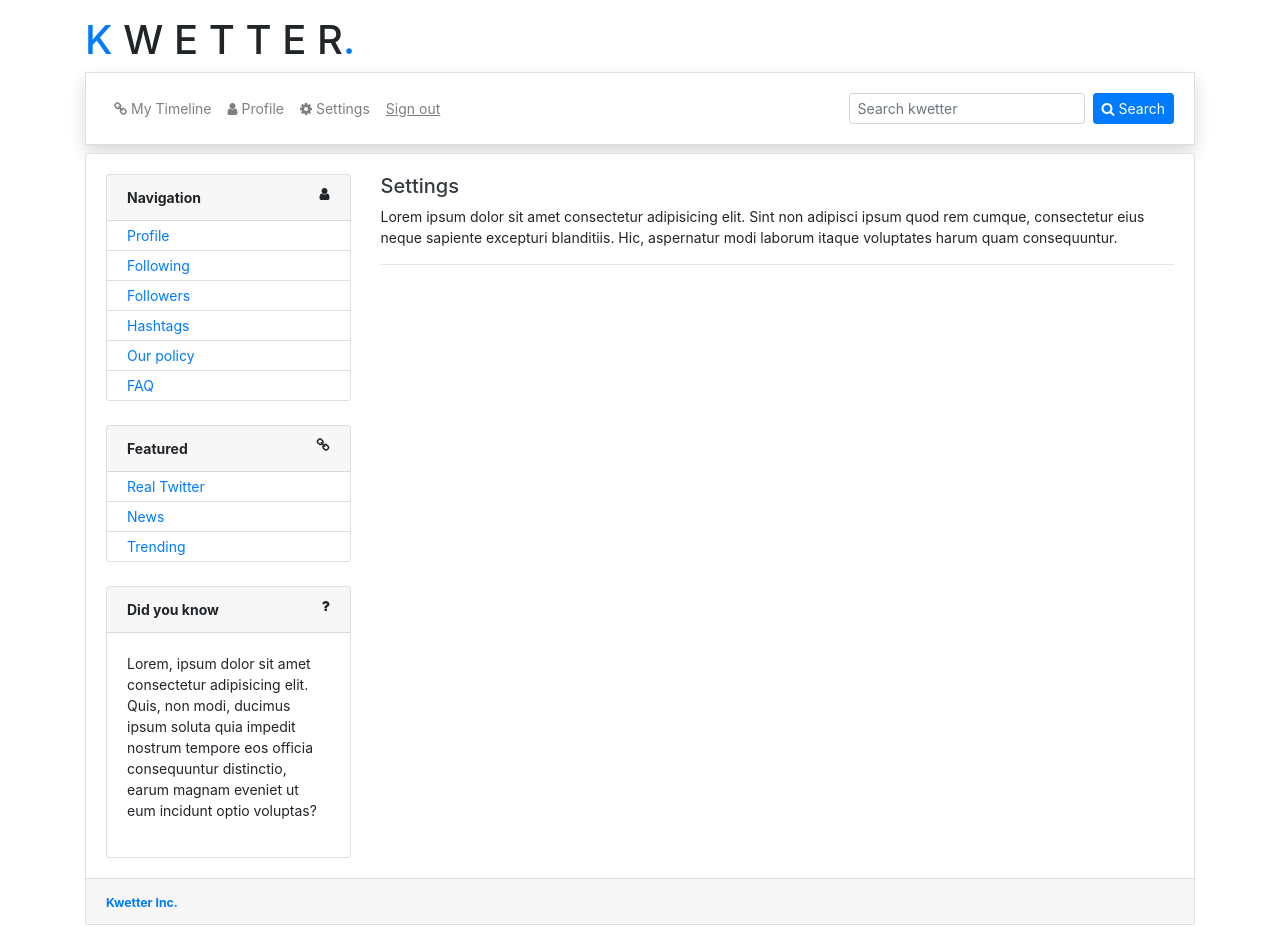
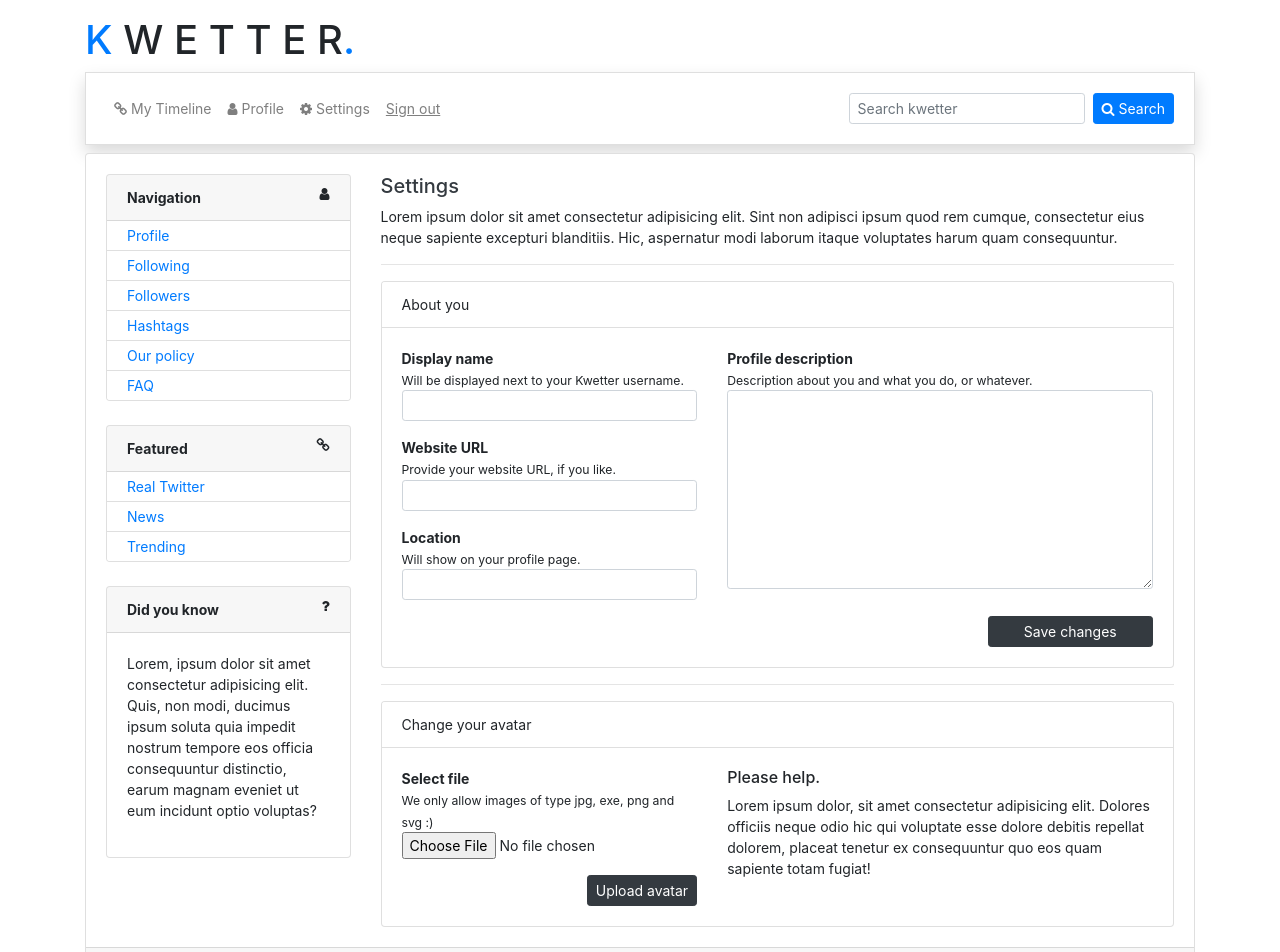
Before and after one commit to Joegoslavie/kwetter-frontend, an Angular app: page /settings in a window 1280 px wide. Shown: the top 952 px of the page. Before the commit the page ends 925 px from the top, so only its background shows below. Built offline with nearby package versions, Linux system fonts and the light colour scheme.

Commit message:
settings page

```diff
--- a/src/app/layout/kwetter-layout/kwetter-layout.component.html
+++ b/src/app/layout/kwetter-layout/kwetter-layout.component.html
@@ -10,7 +10,7 @@
   <link rel="stylesheet" href="https://stackpath.bootstrapcdn.com/font-awesome/4.7.0/css/font-awesome.min.css">
 </head>
 
-<body>
+<body class="mb-5">
   <div class="container mt-3">
 
     <div class="row">
--- a/src/app/main/profile-page/profile-page.component.html
+++ b/src/app/main/profile-page/profile-page.component.html
@@ -20,7 +20,7 @@
         <div class="row mb-2">
             <div class="col-12">
                 <div class="float-left">
-                    <h5 class="text-dark">Profile of <a href="#">Joegoslavie</a></h5>
+                    <h5 class="text-dark">Profile of <a href="#">@Joegoslavie</a></h5>
                     <small>Last activity at: 10/10/2021</small>
                 </div>
 
--- a/src/app/main/settings-page/settings-page.component.html
+++ b/src/app/main/settings-page/settings-page.component.html
@@ -14,11 +14,79 @@
         </div>
       </div>
 
-      <div class="row">
+      <div class="row mb-3">
+          <div class="col-12">
+              <div class="card">
+                  <div class="card-header bg-white">About you</div>
+                  <div class="card-body">
+                      <div class="row">
+                          <div class="col-5">
+                            <div class="form-group">
+                                <label class="mb-0" for="username"><b>Display name</b></label><br>
+                                <small>Will be displayed next to your Kwetter username.</small>
+                                <input name="username" type="text" value="" class="form-control form-control-sm">
+                            </div>
+
+                            <div class="form-group">
+                                <label class="mb-0" for="username"><b>Website URL</b></label><br>
+                                <small>Provide your website URL, if you like.</small>
+                                <input name="username" type="text" value="" class="form-control form-control-sm">
+                            </div>
+
+                            <div class="form-group">
+                                <label class="mb-0" for="username"><b>Location</b></label><br>
+                                <small>Will show on your profile page.</small>
+                                <input name="username" type="text" value="" class="form-control form-control-sm">
+                            </div>
+                          </div>
+
+                          <div class="col-7">
+                            <div class="form-group">
+                                <label class="mb-0" for="username"><b>Profile description</b></label><br>
+                                <small>Description about you and what you do, or whatever.</small>
+                                <textarea style="height: 90%;" rows="9" name="username" type="text" value="" class="form-control form-control-sm"></textarea>
+                            </div>
+                          </div>
+
+                          <div class="offset-9 col-3">
+                            <button class="btn btn-dark btn-sm btn-block">Save changes</button>
+                          </div>
+                      </div>
+                  </div>
+              </div>
+          </div>
+      </div>
+
+      <hr>
+
+      <div class="row mt-3">
         <div class="col-12">
+            <div class="card">
+                <div class="card-header bg-white">Change your avatar</div>
+                <div class="card-body">
+                    <div class="row">
+                        <div class="col-5">
+                          <div class="form-group">
+                              <label class="mb-0" for="username"><b>Select file</b></label><br>
+                              <small>We only allow images of type jpg, exe, png and svg :)</small>
+                              <input name="avatar_url" type="file" value="">
+                          </div>
 
+                          <div class="form-group">
+                            <button class="btn btn-dark btn-sm float-right">Upload avatar</button>
+                          </div>
+
+                        </div>
+
+                        <div class="col-7">
+                            <h6>Please help.</h6>
+                            <p>Lorem ipsum dolor, sit amet consectetur adipisicing elit. Dolores officiis neque odio hic qui voluptate esse dolore debitis repellat dolorem, placeat tenetur ex consequuntur quo eos quam sapiente totam fugiat!</p>
+                        </div>
+                    </div>
+                </div>
+            </div>
         </div>
-      </div>
+    </div>
     </div>
 
   </div>
```
